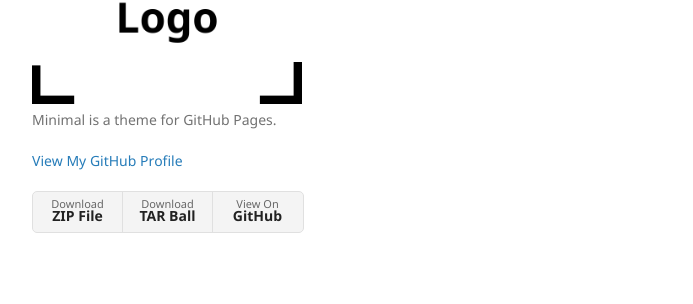
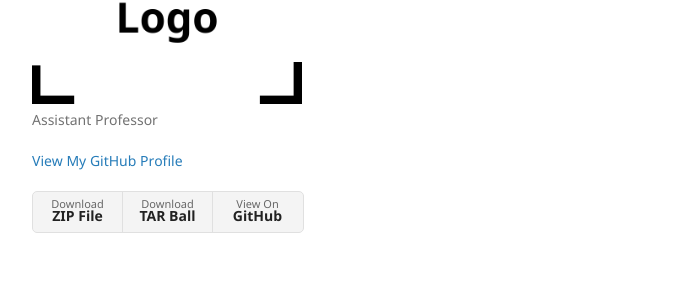
Before and after one commit to hkasok/hkasok.github.io, a Jekyll site: the page built from another-page.md, in a window 1280 px wide. Shown: the part 204-508 px from the top of the page, without its empty margins (178-871 px from the left). Built offline with Jekyll 4.4.1, drawn with Linux system fonts in a browser that asks for light colours; our own code applies the rules of GitHub Pages for plain Markdown files.

Commit message:
Update _config.yml

```diff
--- a/_config.yml
+++ b/_config.yml
@@ -1,6 +1,6 @@
 title: Harshin Kamal Asok
 logo: /assets/img/logo.png
-description: Minimal is a theme for GitHub Pages.
+description: Assistant Professor
 show_downloads: true
 google_analytics:
 theme: jekyll-theme-minimal
```
